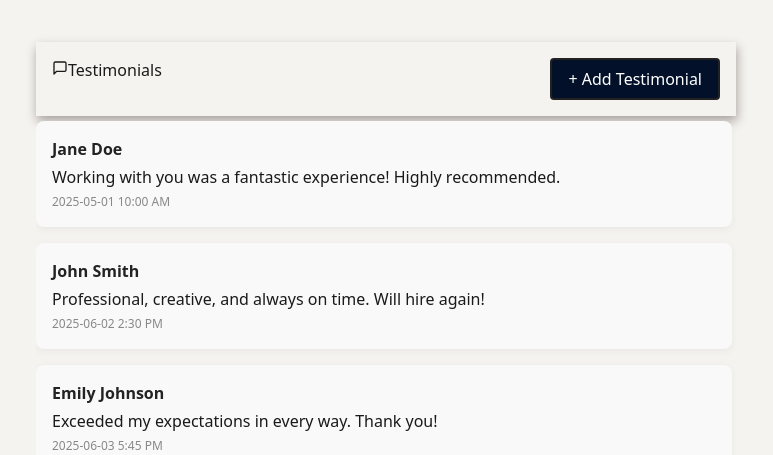
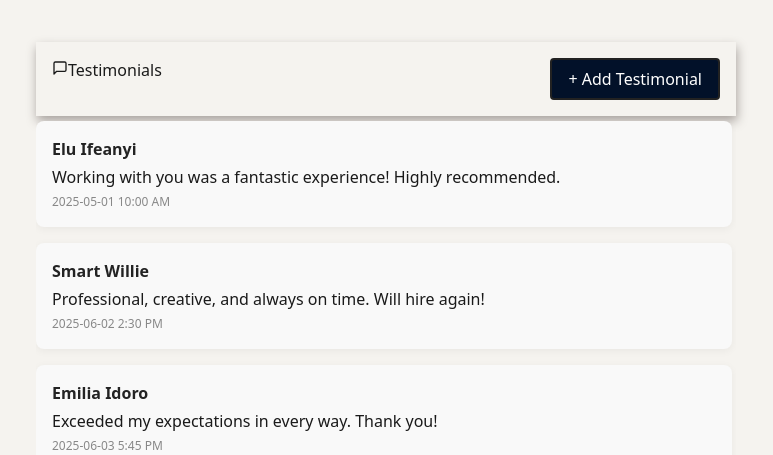
Before and after one commit to T3MPEST-21/Portfolio, a React (Vite) app in the folder frontend/: page / in a window 1280 px wide. Shown: the part 1620-2075 px from the top of the page, without its empty margins (254-1027 px from the left). Built offline with nearby package versions, Linux system fonts and the light colour scheme.

Commit message:
Updated ...

```diff
--- a/frontend/src/pages/home/Testimonials.jsx
+++ b/frontend/src/pages/home/Testimonials.jsx
@@ -7,17 +7,17 @@ const LOCAL_STORAGE_KEY = 'testimonials';
 
 const defaultTestimonials = [
   {
-    name: 'Jane Doe',
+    name: 'Elu Ifeanyi',
     message: 'Working with you was a fantastic experience! Highly recommended.',
     date: '2025-05-01 10:00 AM',
   },
   {
-    name: 'John Smith',
+    name: 'Smart Willie',
     message: 'Professional, creative, and always on time. Will hire again!',
     date: '2025-06-02 2:30 PM',
   },
   {
-    name: 'Emily Johnson',
+    name: 'Emilia Idoro',
     message: 'Exceeded my expectations in every way. Thank you!',
     date: '2025-06-03 5:45 PM',
   },
```
